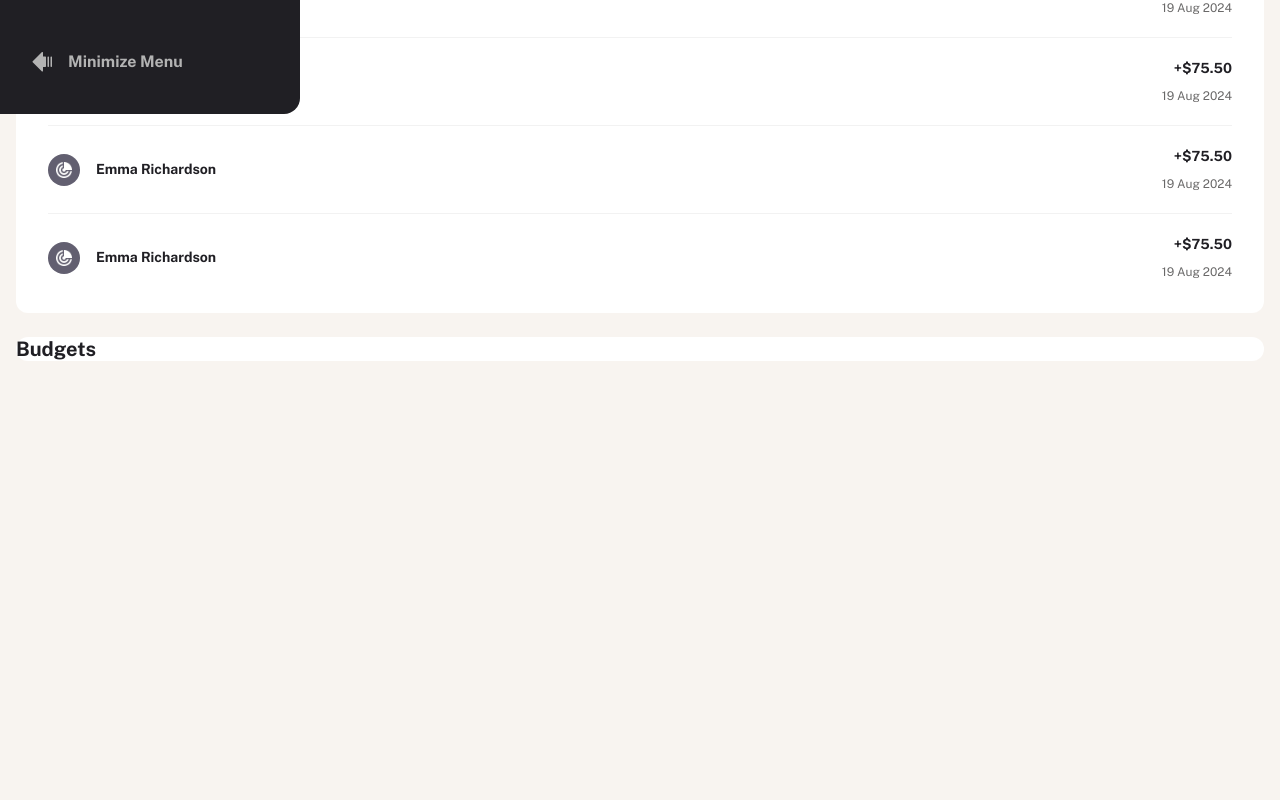
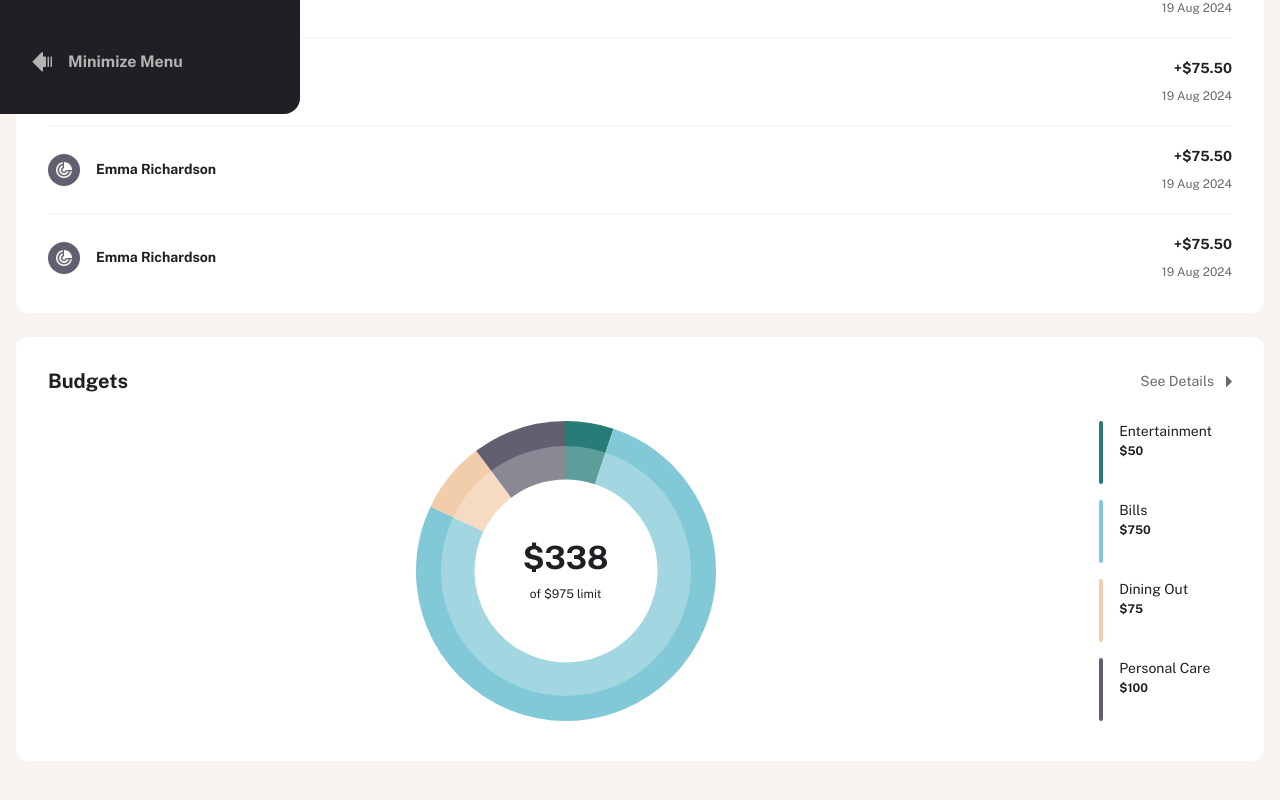
Before and after one commit to dan-nitu/personal-finance-app, a React (Vite) app: page / in a window 1280 px wide. Shown: the part 686-1486 px from the top of the page. Before the commit the page ends 1071 px from the top, so only its background shows below. Built offline with nearby package versions, Linux system fonts and the light colour scheme.

Commit message:
homepage donut chart

```diff
--- a/src/assets/scss/_layout.scss
+++ b/src/assets/scss/_layout.scss
@@ -12,8 +12,10 @@ html {
   height: 100%;
   min-height: 100vh;
 }
+
 main {
   display: grid;
   gap: 32px;
   padding: 24px 16px;
+  margin-bottom: 50px;
 }
--- /dev/null
+++ b/src/assets/scss/components/_donut-chart.scss
@@ -0,0 +1,36 @@
+@use '../variables' as *;
+@use '../typography' as *;
+
+.donut-chart {
+  position: relative;
+  display: flex;
+  justify-content: center;
+  align-items: center;
+  width: fit-content;
+  margin-inline: 31.5px;
+
+  &::before {
+    content: '';
+    position: absolute;
+    width: calc(100% - 50px);
+    height: calc(100% - 50px);
+    border-radius: 50%;
+    background-color: $white;
+    opacity: 0.25;
+  }
+
+  .donut-chart-center {
+    position: absolute;
+
+    display: grid;
+    gap: 8px;
+    text-align: center;
+
+    .donut-chart-amount {
+      @include text-preset(1);
+    }
+    .donut-chart-limit {
+      @include text-preset(5);
+    }
+  }
+}
--- a/src/assets/scss/main.scss
+++ b/src/assets/scss/main.scss
@@ -8,6 +8,7 @@
 
 @use 'components/card' as *;
 @use 'components/button' as *;
+@use 'components/donut-chart' as *;
 @use 'components/value-item' as *;
 
 @use 'pages/home-page' as *;
--- a/src/assets/scss/pages/_home-page.scss
+++ b/src/assets/scss/pages/_home-page.scss
@@ -114,7 +114,7 @@
           padding: 32px;
         }
 
-        .title {
+        .transactions-title {
           display: flex;
           justify-content: space-between;
           align-items: center;
@@ -168,6 +168,49 @@
           }
         }
       }
+
+      .budgets {
+        display: grid;
+        gap: 20px;
+        padding: 24px 20px;
+
+        @media (min-width: $breakpoint-tablet) {
+          padding: 32px;
+        }
+
+        .budgets-title {
+          display: flex;
+          justify-content: space-between;
+          align-items: center;
+        }
+
+        .budgets-content {
+          display: flex;
+          flex-direction: column;
+          gap: 16px;
+          padding-block: 8px;
+
+          @media (min-width: $breakpoint-tablet) {
+            flex-direction: row;
+          }
+
+          .donut-chart-wrapper {
+            justify-content: center;
+            display: flex;
+            flex-grow: 1;
+          }
+
+          .budgets-amounts {
+            display: grid;
+            gap: 16px;
+            grid-template-columns: repeat(2, 1fr);
+
+            @media (min-width: $breakpoint-tablet) {
+              grid-template-columns: repeat(1, 1fr);
+            }
+          }
+        }
+      }
     }
   }
 }
--- /dev/null
+++ b/src/components/DonutChart.tsx
@@ -0,0 +1,101 @@
+import { useMemo } from 'react';
+
+const palette = {
+  green: '#277c78',
+  yellow: '#f2cdac',
+  cyan: '#82c9d7',
+  navy: '#626070',
+  red: '#c94736',
+  purple: '#826cb0',
+  purpleLight: '#af81ba',
+  turquoise: '#597c7c',
+  brown: '#93674f',
+  magenta: '#934f6f',
+  blue: '#3f82b2',
+  navyGrey: '#97a0ac',
+  armyGreen: '#7f9161',
+  gold: '#cab361',
+  orange: '#be6c49',
+} as const;
+
+type PaletteKey = keyof typeof palette;
+
+export type DonutItem = {
+  value: number;
+  color?: PaletteKey;
+};
+
+type Props = {
+  data: DonutItem[];
+  currentAmount: number; // ✅ renamed prop
+  strokeWidth?: number;
+};
+
+export function DonutChart({ data, currentAmount, strokeWidth = 39 }: Props) {
+  const size = 200;
+  const radius = (size - strokeWidth) / 2;
+  const circumference = 2 * Math.PI * radius;
+
+  //  computed limit from data
+  const limit = useMemo(() => {
+    return data.reduce((sum, d) => sum + d.value, 0);
+  }, [data]);
+
+  // fractions based on limit
+  const fractions = useMemo(() => {
+    return data.map((d) => (limit === 0 ? 0 : d.value / limit));
+  }, [data, limit]);
+
+  const offsets = useMemo(() => {
+    return fractions.map((_, i) =>
+      fractions.slice(0, i).reduce((sum, f) => sum + f * circumference, 0),
+    );
+  }, [fractions, circumference]);
+
+  const segments = useMemo(() => {
+    return data.map((d, i) => {
+      const key: PaletteKey =
+        d.color ??
+        (Object.keys(palette)[i % Object.keys(palette).length] as PaletteKey);
+
+      const fraction = fractions[i];
+
+      return {
+        color: palette[key],
+        dashArray: `${fraction * circumference} ${circumference}`,
+        dashOffset: -offsets[i],
+      };
+    });
+  }, [data, fractions, offsets, circumference]);
+
+  return (
+    <div className='donut-chart'>
+      <svg
+        viewBox={`0 0 ${size} ${size}`}
+        style={{ width: '100%', height: 'auto', display: 'block' }}
+      >
+        <g transform={`rotate(-90 ${size / 2} ${size / 2})`}>
+          {segments.map((s, i) => (
+            <circle
+              key={i}
+              cx={size / 2}
+              cy={size / 2}
+              r={radius}
+              fill='none'
+              stroke={s.color}
+              strokeWidth={strokeWidth}
+              strokeDasharray={s.dashArray}
+              strokeDashoffset={s.dashOffset}
+              strokeLinecap='butt'
+            />
+          ))}
+        </g>
+      </svg>
+
+      <div className='donut-chart-center'>
+        <span className='donut-chart-amount'>${currentAmount}</span>
+        <span className='donut-chart-limit'>of ${limit} limit</span>
+      </div>
+    </div>
+  );
+}
--- /dev/null
+++ b/src/components/home/Budgets.tsx
@@ -0,0 +1,37 @@
+import Card from '../Card';
+import Button from '../Button';
+import { DonutChart } from '../DonutChart';
+import ValueItem from '../home/ValueItem';
+
+const Budgets = () => {
+  return (
+    <Card className='budgets'>
+      <div className='budgets-title'>
+        <h2>Budgets</h2>
+        <Button variant='tertiary'>See Details</Button>
+      </div>
+
+      <div className='budgets-content'>
+        <div className='donut-chart-wrapper'>
+          <DonutChart
+            data={[
+              { value: 50, color: 'green' },
+              { value: 750, color: 'cyan' },
+              { value: 75, color: 'yellow' },
+              { value: 100, color: 'navy' },
+            ]}
+            currentAmount={338}
+          />
+        </div>
+
+        <div className='budgets-amounts'>
+          <ValueItem label='green' title='Entertainment' amount={50} />
+          <ValueItem label='cyan' title='Bills' amount={750} />
+          <ValueItem label='yellow' title='Dining Out' amount={75} />
+          <ValueItem label='navy' title='Personal Care' amount={100} />
+        </div>
+      </div>
+    </Card>
+  );
+};
+export default Budgets;
--- a/src/components/home/Transactions.tsx
+++ b/src/components/home/Transactions.tsx
@@ -7,7 +7,7 @@ import dummyIcon from '../../assets/images/avatars/aqua-flow-utilities.jpg';
 const Transactions = () => {
   return (
     <Card className='transactions'>
-      <div className='title'>
+      <div className='transactions-title'>
         <h2>Transactions</h2>
         <Button variant='tertiary'>View All</Button>
       </div>
--- a/src/pages/Home.tsx
+++ b/src/pages/Home.tsx
@@ -1,28 +1,23 @@
 import OverviewCards from '../components/home/OverviewCards';
-
-import Card from '../components/Card';
 
 import Pots from './../components/home/Pots';
 import Transactions from '../components/home/Transactions';
+import Budgets from '../components/home/Budgets';
 
 export default function Home() {
   return (
     <main className='home-page'>
       <h1>Overview</h1>
-
       <OverviewCards />
 
       <div className='content-wrapper'>
         <div className='section-wrapper'>
           <Pots />
-
           <Transactions />
         </div>
 
-        <div>
-          <Card className='budgets'>
-            <h2>Budgets</h2>
-          </Card>
+        <div className='section-wrapper'>
+          <Budgets />
         </div>
       </div>
     </main>
```
